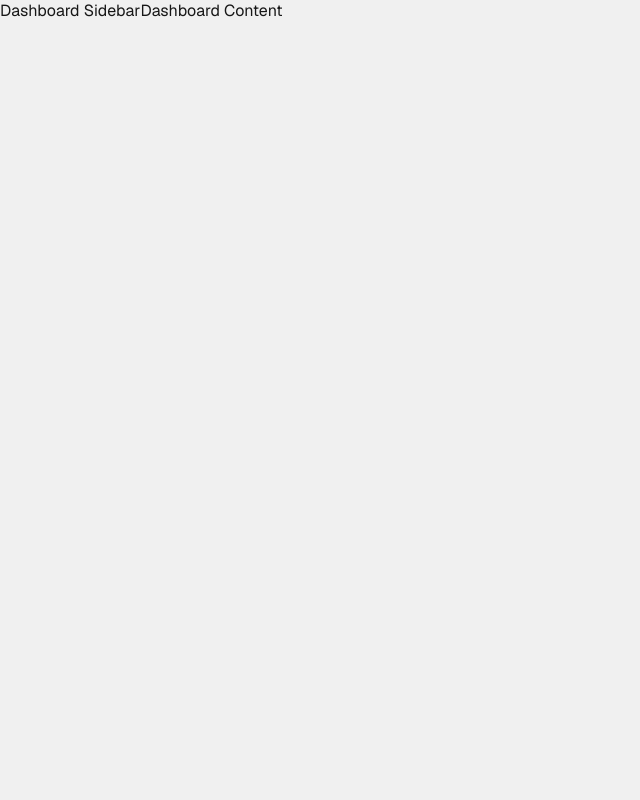
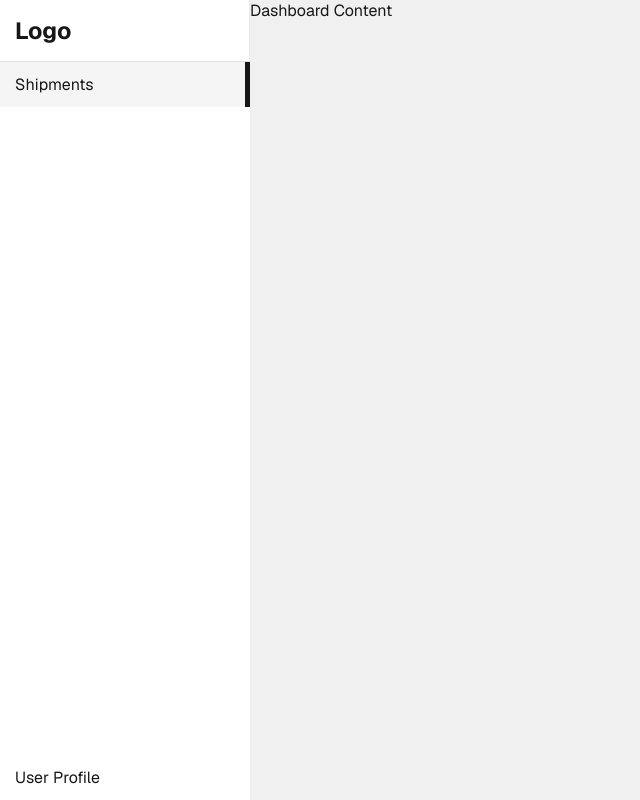
Before and after one commit to kaitcham/ironji-onboarding-project, a Next.js app: page /dashboard in a window 1280 px wide. Shown: the whole page, without its empty margins (0-640 px from the left). Built offline with nearby package versions, Linux system fonts and the light colour scheme.

Commit message:
desktop sidebar

```diff
--- a/components/DashboardSidebar.tsx
+++ b/components/DashboardSidebar.tsx
@@ -1,3 +1,28 @@
+'use client';
+import Link from 'next/link';
+import { usePathname } from 'next/navigation';
+
 export default function DashboardSidebar() {
-  return <div className="dashboard__sidebar">Dashboard Sidebar</div>;
+  const pathname = usePathname();
+  return (
+    <div className="dashboard__sidebar">
+      <div className="dashboard__sidebar__mobile">
+        <h3>Logo</h3>
+      </div>
+      <div className="dashboard__sidebar__desktop">
+        <div className="dashboard__sidebar__desktop__logo">
+          <h3>Logo</h3>
+        </div>
+        <div className="dashboard__sidebar__desktop__menu">
+          <Link
+            href="/dashboard"
+            className={pathname === '/dashboard' ? 'active' : ''}
+          >
+            Shipments
+          </Link>
+          <Link href="/dashboard">User Profile</Link>
+        </div>
+      </div>
+    </div>
+  );
 }
--- /dev/null
+++ b/styles/abstracts/_functions.scss
@@ -0,0 +1,8 @@
+@use 'sass:math';
+
+@function rem($pixels) {
+  @if unitless($pixels) {
+    @return $pixels / 16 + rem;
+  }
+  @error "Don't use units with rem()";
+}
--- a/styles/abstracts/_index.scss
+++ b/styles/abstracts/_index.scss
@@ -1,2 +1,3 @@
 @forward 'mixins';
 @forward 'variables';
+@forward 'functions';
--- /dev/null
+++ b/styles/components/_dashboard-sidebar.scss
@@ -0,0 +1,65 @@
+@use '../abstracts/' as *;
+
+.dashboard__sidebar {
+  background: #fff;
+
+  &__mobile {
+    display: block;
+    padding: rem(15);
+    position: sticky;
+    top: 0;
+
+    @include breakpoint('md') {
+      display: none;
+    }
+  }
+
+  &__desktop {
+    display: none;
+
+    @include breakpoint('md') {
+      height: 100%;
+      display: flex;
+      flex-direction: column;
+
+      &__logo {
+        display: flex;
+        justify-content: space-between;
+        align-items: center;
+        padding: rem(15);
+        font-size: rem(20);
+        border-right: rem(1) solid #dcdcdca0;
+      }
+
+      &__menu {
+        flex: 1;
+        display: flex;
+        list-style: none;
+        flex-direction: column;
+        border-top: rem(1) solid #cccccca0;
+
+        & > * {
+          width: 100%;
+          padding: rem(12) rem(15);
+
+          &:hover {
+            background: #f5f5f5;
+          }
+
+          &.active {
+            background: #f5f5f5;
+            border-right: rem(5) solid $primary-color;
+          }
+        }
+
+        & > :last-child {
+          margin-top: auto;
+        }
+      }
+    }
+
+    @include breakpoint('lg') {
+      width: rem(250);
+    }
+  }
+}
--- a/styles/components/_index.scss
+++ b/styles/components/_index.scss
@@ -1 +1,2 @@
 @forward 'login-form';
+@forward 'dashboard-sidebar';
```
